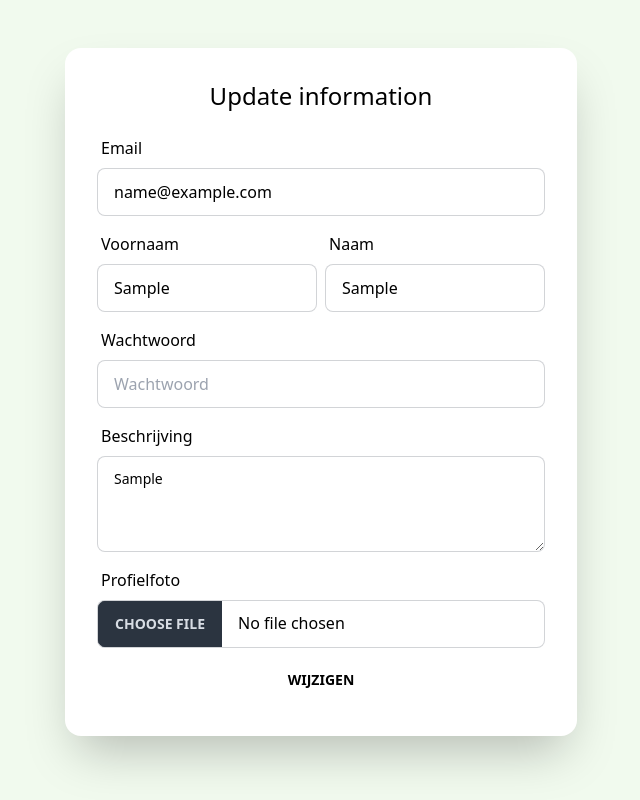
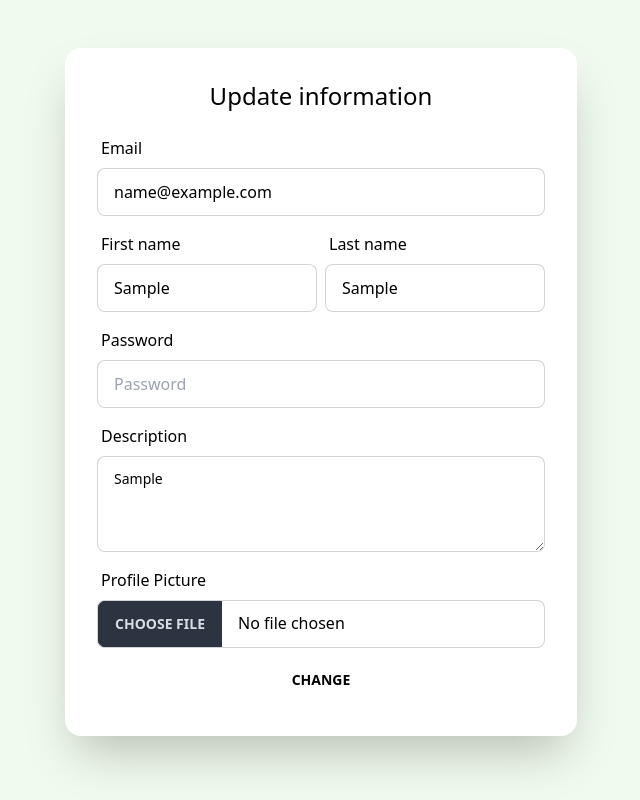
Before and after one commit to BAZandpoort/2dekans-veilingen-A, a PHP site: page /aanpassenGebruikers.php in a window 1280 px wide. Shown: the whole page, without its empty margins (319-959 px from the left). Run offline with PHP 8.4, Linux system fonts and the light colour scheme; the visitor is signed in with stand-in values (Sample User, id 1); tables that the repository leaves empty hold one stand-in row (values such as "Sample post"); some libraries are stand-ins or nearby versions.

Commit message:
add translation 2.0

```diff
--- a/src/aanpassenGebruikers.php
+++ b/src/aanpassenGebruikers.php
@@ -54,43 +54,43 @@ if (isset($_POST["wijzigen"])) {
           </div>
           <form class="form-control h-full flex items-center justify-center" method="post" action="aanpassenGebruikers.php" enctype="multipart/form-data">
             <div class="card w-full max-w-lg shadow-2xl bg-white p-8 mx-auto justify-center items-center">
-              <h2 class="text-black text-2xl mb-4">Update information</h2>
+              <h2 class="text-black text-2xl mb-4"> '?> <?= __('Update information')?><?php echo'</h2>
               <div class="flex flex-col gap-2">
               <div class="flex flex-row gap-2">
                   <div class="flex flex-col w-full">
-                  <label class="label text-black">Email</label>
+                  <label class="label text-black">'?> <?= __('Email')?><?php echo'</label>
                   <input type="email" name="email" value="' . $row["email"] . '"  class="input input-bordered w-full max-w-md text-black bg-white" />
                   </div>
                 </div>
               <div class="flex flex-row gap-2">
                   <div class="flex flex-col w-full">
-                    <label class="label text-black">Voornaam</label>
+                    <label class="label text-black">'?> <?= __('First name')?><?php echo'</label>
                     <input type="text" name="voornaam" value="' . $row["voornaam"] . '" class="input input-bordered w-full max-w-md text-black bg-white" />
                   </div>
                   <div class="flex flex-col w-full">
-                    <label class="label text-black">Naam</label>
+                    <label class="label text-black">'?> <?= __('Last name')?><?php echo'</label>
                     <input type="text" name="naam" value="' . $row["naam"] . '" class="input input-bordered w-full max-w-md text-black bg-white" />
                   </div>
                 </div>
                 <div class="flex flex-row gap-2">
                     <div class="flex flex-col w-full">
-                        <label class="label text-black">Wachtwoord</label>
-                        <input type="password" name="wachtwoord" placeholder="Wachtwoord" class="input input-bordered w-full max-w-md text-black bg-white" />
+                        <label class="label text-black">'?> <?= __('Password')?><?php echo'</label>
+                        <input type="password" name="wachtwoord" placeholder='?> <?= __('Password')?><?php echo' class="input input-bordered w-full max-w-md text-black bg-white" />
                     </div>
                 </div>
                 <div class="flex flex-row gap-2">
                   <div class="flex flex-col w-full">
-                    <label class="label text-black">Beschrijving</label>
+                    <label class="label text-black">'?> <?= __('Description')?><?php echo'</label>
                     <textarea class="textarea textarea-bordered h-24  text-black bg-white" name="beschrijving">'.$row["beschrijving"].'</textarea>
                   </div>
                 </div>
                 <div class="flex flex-row gap-2">
                   <div class="flex flex-col w-full">
-                    <label class="label text-black">Profielfoto</label>
+                    <label class="label text-black">'?> <?= __('Profile Picture')?><?php echo'</label>
                     <input type="file" name="file" class="file-input file-input-bordered bg-white text-black" />
                   </div>
                 </div>
-                <input type="submit" value="wijzigen" name="wijzigen"  class="btn btn-ghost text-black hover:text-white hover:bg-black">
+                <input type="submit" value='?> <?= __('Change')?><?php echo' name="wijzigen"  class="btn btn-ghost text-black hover:text-white hover:bg-black">
             </div>
         </div>
     </form>
--- a/src/talen/fr.php
+++ b/src/talen/fr.php
@@ -34,6 +34,10 @@ $lang = [
     'ADD PRODUCT'=>'AJOUTER UN PRODUIT',
     'Search'=>'Recherche',
     'How long should your auction last'=>'Combien de temps doit durer votre enchère',
+    'Favorites'=>'Favoris',
+    'Add favorites to your list to view'=>'Voeg favorieten toe aan uw lijst om te bekijken',
+    'hours'=>'heures',
+    'Update information'=>'Mettre à jour les informations',
 ];
 
 ?>
--- a/src/talen/nl.php
+++ b/src/talen/nl.php
@@ -33,6 +33,11 @@ $lang = [
     'Choose a category'=>'Kies een categorie',
     'ADD PRODUCT'=>'PRODUCT TOEVOEGEN',
     'Search'=>'Zoeken',
+    'How long should your auction last'=>'Hoelang moet je veiling duren',
+    'Favorites'=>'Favorieten',
+    'Add favorites to your list to view'=>'Voeg favorieten toe aan uw lijst om te bekijken',
+    "hours"=>'uur',
+    'Update information'=>'Update informatie',
 ];
 
 ?>
```
Also changed, not shown: src/components/navbar.php (+6 -6 lines), src/productToevoegen.php (+9 -9 lines).
